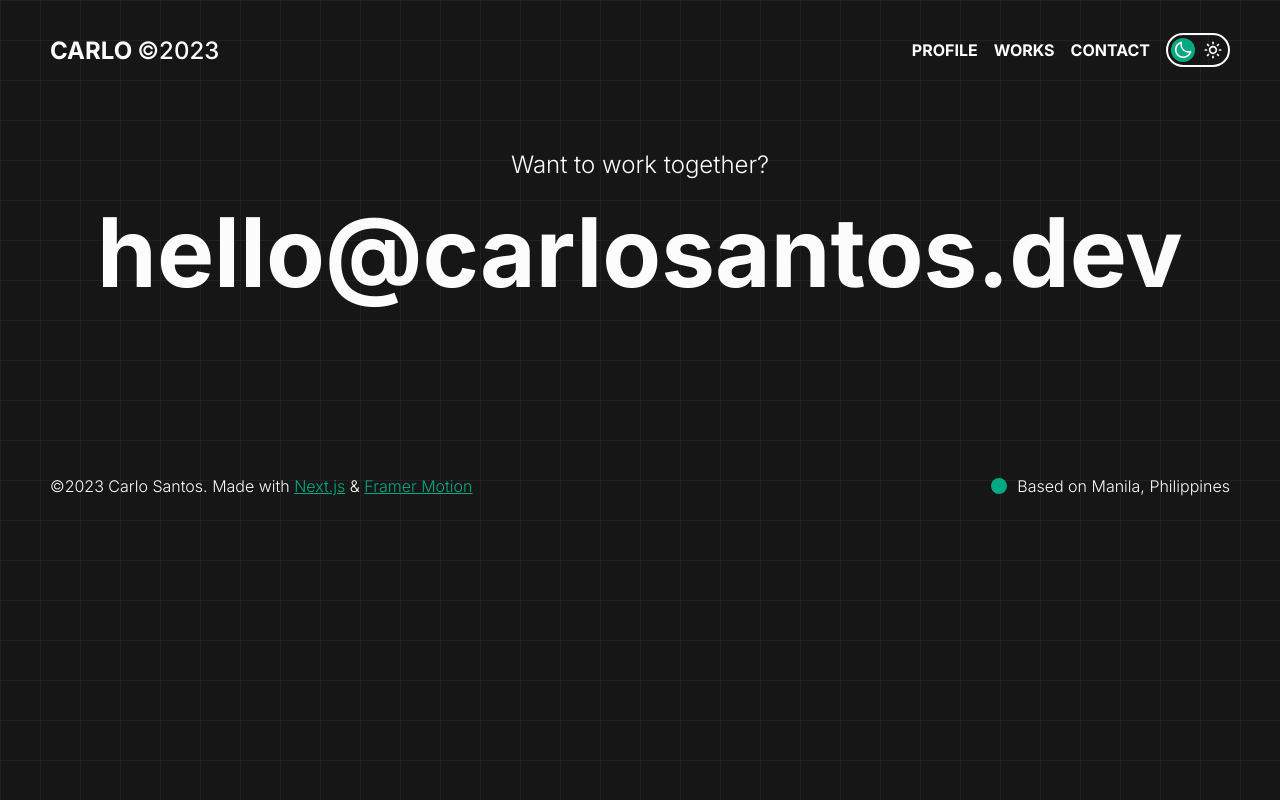
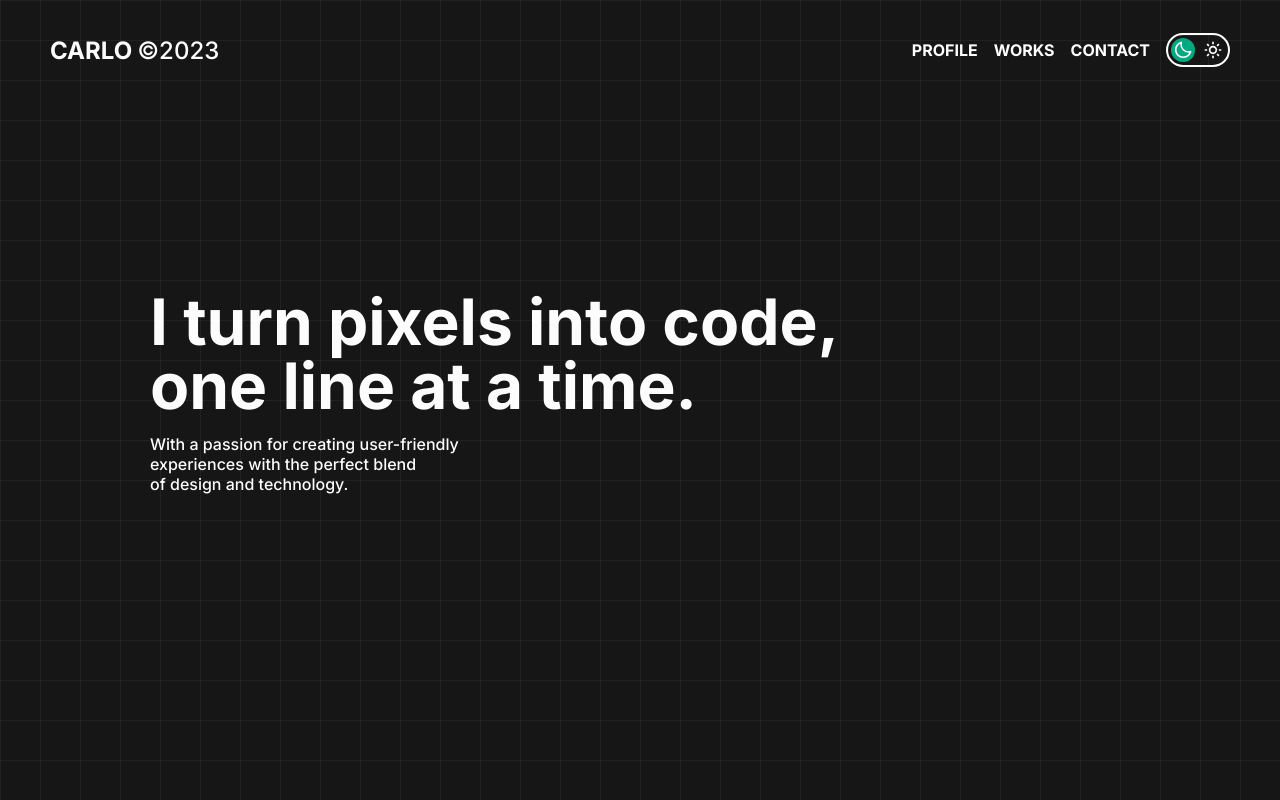
Before and after one commit to carlodp/portfolio, a Next.js app: page / in a window 1280 px wide. Shown: the top 800 px of the page. Built offline with nearby package versions, Linux system fonts and the light colour scheme.

Commit message:
hero section

```diff
--- a/components/Navigation.js
+++ b/components/Navigation.js
@@ -57,7 +57,7 @@ const Navigation = (props) => {
         <span className="normal">Contact</span>
         <span className="hover">Contact</span>
       </motion.a>
-      <motion.div>
+      <motion.div variants={navLinkVariant}>
         <ThemeSwitcher />
       </motion.div>
     </motion.nav>
--- a/components/Splash.js
+++ b/components/Splash.js
@@ -7,12 +7,11 @@ const preloaderContainerVar = {
     scale: "100%",
   },
   exit: {
-    scale: "200%",
+    scale: "150%",
     opacity: 0,
     transition: {
       delay: 3.5,
       duration: 0.5,
-      ease: "easeOut",
     },
   },
 };
@@ -24,7 +23,7 @@ const helloSvg = {
   animate: {
     opacity: 1,
     transition: {
-      duration: 1,
+      duration: 0.5,
     },
   },
 };
@@ -38,7 +37,7 @@ const helloPaths = {
     opacity: 1,
     pathLength: 1,
     transition: {
-      duration: 2,
+      duration: 1.5,
       ease: "easeInOut",
     },
   },
@@ -53,8 +52,8 @@ const myNameIsVariant = {
     opacity: 1,
     y: 0,
     transition: {
-      delay: 1.9,
-      duration: 0.3,
+      delay: 1.5,
+      duration: 0.5,
       ease: "easeIn",
     },
   },
@@ -64,19 +63,19 @@ const nameSvg = {
   initial: {
     opacity: 0,
     y: -30,
-    fill: "rgba(255, 255, 255, 0)",
+    fillOpacity: 0,
   },
   animate: {
     opacity: 1,
     y: 0,
-    fill: "rgba(255, 255, 255, 1)",
+    fillOpacity: 1,
     transition: {
       type: "spring",
       stiffness: 120,
       y: {
         duration: 0.5,
       },
-      fill: {
+      fillOpacity: {
         duration: 0.5,
         delay: 3,
       },
@@ -91,7 +90,7 @@ const namePaths = {
   visible: {
     pathLength: 1,
     transition: {
-      delay: 2.2,
+      delay: 2,
       duration: 1,
       ease: "easeIn",
     },
--- a/components/sections/Hero.js
+++ b/components/sections/Hero.js
@@ -0,0 +1,55 @@
+import { motion } from "framer-motion";
+import styled from "@/styles/sections/Hero.module.scss";
+
+const heroVariants = {
+  hidden: {
+    opacity: 0,
+  },
+  visible: {
+    opacity: 1,
+    transition: {
+      delayChildren: 0, // this will set a delay before the children start animating
+      staggerChildren: 0.5,
+      opacity: {
+        duration: 0.5,
+        ease: "easeInOut",
+      },
+    },
+  },
+};
+
+const heroChildVariants = {
+  hidden: {
+    opacity: 0,
+    y: -100,
+  },
+  visible: {
+    opacity: 1,
+    y: 0,
+    transition: {
+      duration: 0.5,
+    },
+  },
+};
+
+const Hero = () => {
+  return (
+    <motion.section
+      className={`heroSection ${styled.hero}`}
+      variants={heroVariants}
+      initial="hidden"
+      animate="visible"
+    >
+      <motion.h1 className="title" variants={heroChildVariants}>
+        I turn pixels into code, <span>one line at a time.</span>
+      </motion.h1>
+      <motion.p variants={heroChildVariants}>
+        With a passion for creating user-friendly
+        <br /> experiences with the perfect blend
+        <br /> of design and technology.
+      </motion.p>
+    </motion.section>
+  );
+};
+
+export default Hero;
--- a/components/structure/Main.js
+++ b/components/structure/Main.js
@@ -1,18 +1,9 @@
-import styled from "styled-components";
-import Footer from "./Footer";
-import Header from "./Header/Header";
-import Hero from "@/components/section/Hero";
+import Hero from "@/components/sections/Hero";
+import styled from "@/styles/structure/Main.module.scss";
 
-const MainContainer = styled.main`
-  min-height: 2000px;
-  max-width: 1600px;
-  margin: 0 auto;
-  padding: 0 150px;
-`;
-
-const Main = (props) => {
+const Main = () => {
   return (
-    <main>
+    <main className={styled.main}>
       <Hero />
     </main>
   );
--- a/pages/index.js
+++ b/pages/index.js
@@ -1,4 +1,5 @@
 import Footer from "@/components/structure/Footer";
+import Main from "@/components/structure/Main";
 import Head from "next/head";
 import Header from "../components/structure/Header";
 
@@ -16,6 +17,7 @@ export default function Home() {
         <link rel="icon" href="/favicon.ico" />
       </Head>
       <Header />
+      <Main/>
       <Footer />
     </>
   );
--- a/styles/globals/site-theme.scss
+++ b/styles/globals/site-theme.scss
@@ -10,6 +10,21 @@
     linear-gradient(to bottom, rgba(250, 248, 255, 0.05) 1px, transparent 1px);
 
   transition: all 0.25s ease;
+
+  .preloader {
+    background-color: var(--black);
+
+    .preName {
+      color: var(--white);
+    }
+
+    path {
+      stroke: var(--white);
+    }
+    .name {
+      fill: var(--white);
+    }
+  }
 
   //header
   header {
@@ -30,6 +45,21 @@
 
   transition: all 0.25s ease;
 
+  .preloader {
+    background-color: var(--white);
+
+    .preName {
+      color: var(--black);
+    }
+
+    path {
+      stroke: var(--black);
+    }
+    .name {
+      fill: var(--black);
+    }
+  }
+
   //header
   header {
     color: var(--black);
--- /dev/null
+++ b/styles/sections/Hero.module.scss
@@ -0,0 +1,23 @@
+.hero {
+  display: flex;
+  -webkit-box-pack: center;
+  justify-content: center;
+  -webkit-box-align: center;
+  flex-direction: column;
+  align-items: flex-start;
+  min-height: 100vh;
+  height: 100vh;
+  padding: 0px;
+}
+
+.hero :global {
+  h1 {
+    font-size: 4rem;
+    margin: 0;
+    line-height: 1;
+
+    span {
+      display: block;
+    }
+  }
+}
--- /dev/null
+++ b/styles/structure/Main.module.scss
@@ -0,0 +1,6 @@
+.main {
+    min-height: 2000px;
+    max-width: 1600px;
+    margin: 0 auto;
+    padding: 0 150px;
+}
```
